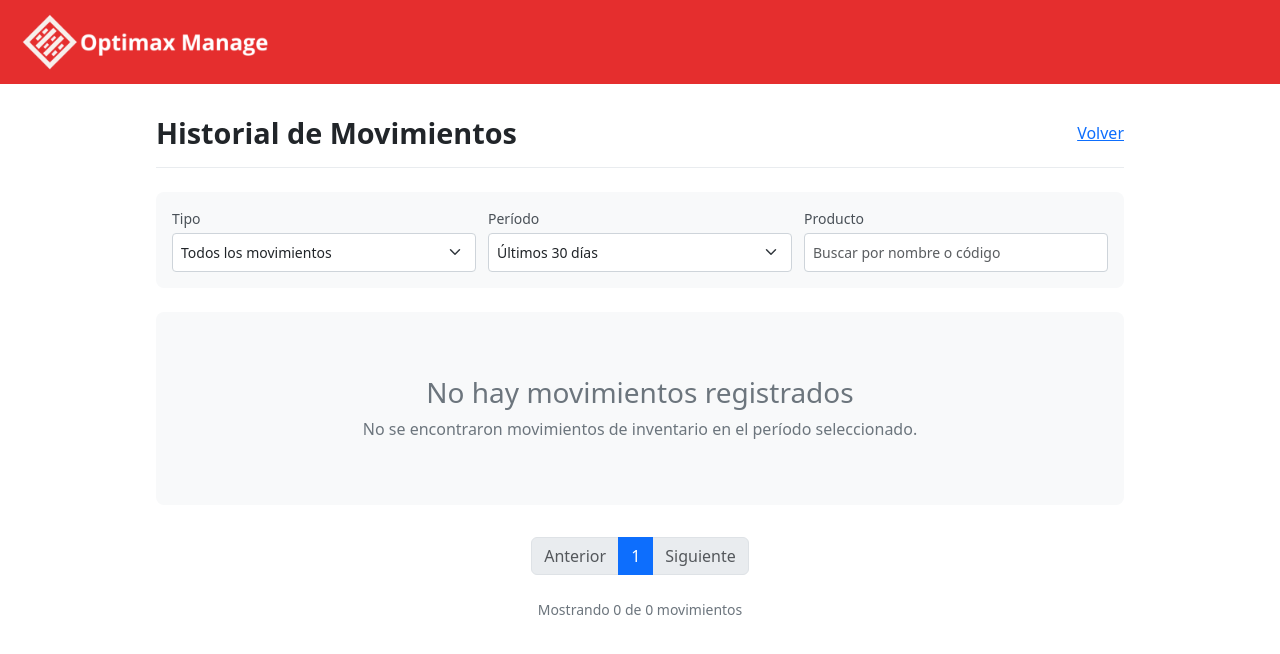
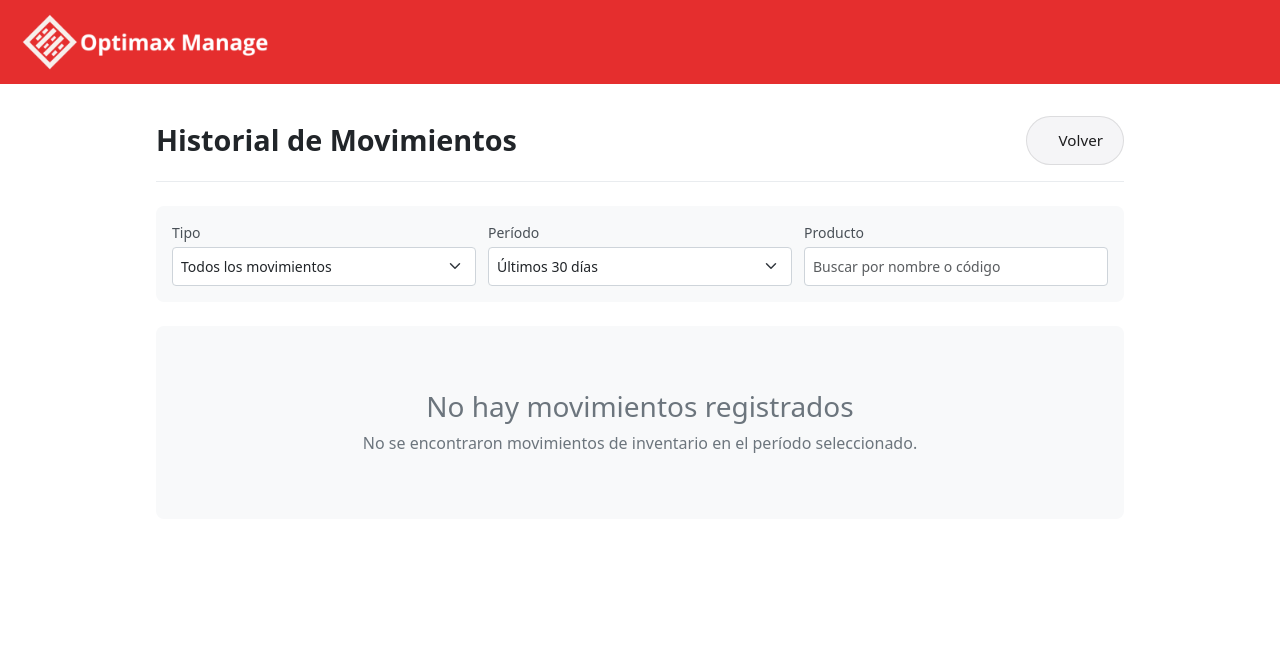
Before and after one commit to benjaminbecerriles/OPTIMAX, a Flask app: page /historial-movimientos in a window 1280 px wide. Shown: the top 654 px of the page. Run offline with Flask 3, Linux system fonts and the light colour scheme; the visitor is signed in with stand-in values (Sample User, id 1); data that the repository does not hold is empty; some libraries are stand-ins or nearby versions.

Commit message:
Mensaje claro

```diff
--- a/templates/historial_movimientos.html
+++ b/templates/historial_movimientos.html
@@ -28,6 +28,31 @@
     font-weight: 700;
     margin: 0;
     color: #212529;
+  }
+
+  /* Botón volver con estilo Apple */
+  .btn-volver {
+    display: flex;
+    align-items: center;
+    justify-content: center;
+    gap: 0.75rem;
+    padding: 0.75rem 1.25rem;
+    border-radius: 980px;
+    font-weight: 500;
+    font-size: 0.95rem;
+    transition: all 0.2s ease;
+    text-decoration: none;
+    cursor: pointer;
+    border: none;
+    background-color: #f5f5f7;
+    color: #1d1d1f;
+    border: 1px solid rgba(0, 0, 0, 0.1);
+  }
+
+  .btn-volver:hover {
+    background-color: #e8e8e8;
+    transform: translateY(-2px);
+    box-shadow: 0 2px 5px rgba(0, 0, 0, 0.1);
   }
 
   /* Filtros y búsqueda */
@@ -178,11 +203,55 @@
     color: #adb5bd;
   }
 
-  /* Paginación */
+  /* Paginación mejorada */
   .pagination-container {
     display: flex;
     justify-content: center;
     margin-top: 2rem;
+  }
+
+  .pagination {
+    display: flex;
+    list-style: none;
+    padding: 0;
+    margin: 0;
+    gap: 0.5rem;
+  }
+
+  .page-item {
+    margin: 0;
+  }
+
+  .page-link {
+    display: flex;
+    align-items: center;
+    justify-content: center;
+    padding: 0.5rem 1rem;
+    border-radius: 980px;
+    border: 1px solid rgba(0, 0, 0, 0.1);
+    color: #212529;
+    text-decoration: none;
+    transition: all 0.2s ease;
+    min-width: 40px;
+    height: 40px;
+    font-size: 0.95rem;
+  }
+
+  .page-link:hover {
+    background-color: #f5f5f7;
+    transform: translateY(-2px);
+  }
+
+  .page-item.active .page-link {
+    background-color: #e52e2e;
+    color: white;
+    border-color: #e52e2e;
+  }
+
+  .page-item.disabled .page-link {
+    color: #6c757d;
+    pointer-events: none;
+    opacity: 0.5;
   }
 
   .pagination-info {
@@ -218,9 +300,9 @@
   <!-- Encabezado con título y botón de volver -->
   <div class="page-header">
     <h1 class="page-title">Historial de Movimientos</h1>
-    <a href="{{ url_for('ajuste_stock') }}" class="btn-icon btn-outline">
+    <a href="{{ url_for('ajuste_stock') }}" class="btn-volver">
       <i class="fas fa-arrow-left"></i>
-      Volver
+      <span>Volver</span>
     </a>
   </div>
 
@@ -287,18 +375,34 @@
     {% endif %}
   </div>
 
-  <!-- Paginación simple -->
+  <!-- Paginación adaptada para 30 elementos por página -->
+  {% if movimientos and movimientos|length > 0 %}
     <div class="pagination-container">
       <nav aria-label="Paginación del historial">
         <ul class="pagination">
+          <!-- Botón Anterior -->
           <li class="page-item {% if current_page == 1 %}disabled{% endif %}">
-          <a class="page-link" href="?page={{ current_page - 1 }}">Anterior</a>
+            <a class="page-link" href="?page={{ current_page - 1 }}{% if request.args.get('tipo') %}&tipo={{ request.args.get('tipo') }}{% endif %}{% if request.args.get('periodo') %}&periodo={{ request.args.get('periodo') }}{% endif %}{% if request.args.get('q') %}&q={{ request.args.get('q') }}{% endif %}">Anterior</a>
           </li>
-        <li class="page-item active">
-          <span class="page-link">{{ current_page }}</span>
+
+          <!-- Números de página - Utilizando 30 por página en vez de 10 -->
+          {% set per_page = 30 %}
+          {% set total_pages = (total_movimientos + per_page - 1) // per_page %}
+          {% set start_page = [current_page - 2, 1]|max %}
+          {% set end_page = [start_page + 4, total_pages + 1]|min %}
+          {% if end_page - start_page < 5 and start_page > 1 %}
+            {% set start_page = [end_page - 4, 1]|max %}
+          {% endif %}
+
+          {% for i in range(start_page, end_page) %}
+            <li class="page-item {% if i == current_page %}active{% endif %}">
+              <a class="page-link" href="?page={{ i }}{% if request.args.get('tipo') %}&tipo={{ request.args.get('tipo') }}{% endif %}{% if request.args.get('periodo') %}&periodo={{ request.args.get('periodo') }}{% endif %}{% if request.args.get('q') %}&q={{ request.args.get('q') }}{% endif %}">{{ i }}</a>
             </li>
-        <li class="page-item {% if not has_next %}disabled{% endif %}">
-          <a class="page-link" href="?page={{ current_page + 1 }}">Siguiente</a>
+          {% endfor %}
+
+          <!-- Botón Siguiente -->
+          <li class="page-item {% if current_page >= total_pages %}disabled{% endif %}">
+            <a class="page-link" href="?page={{ current_page + 1 }}{% if request.args.get('tipo') %}&tipo={{ request.args.get('tipo') }}{% endif %}{% if request.args.get('periodo') %}&periodo={{ request.args.get('periodo') }}{% endif %}{% if request.args.get('q') %}&q={{ request.args.get('q') }}{% endif %}">Siguiente</a>
           </li>
         </ul>
       </nav>
@@ -315,11 +420,18 @@
     const periodoFilter = document.getElementById('periodoFilter');
     const productoFilter = document.getElementById('productoFilter');
 
+    // Preservar los parámetros actuales de la URL
+    function getBaseUrl() {
+      const currentParams = new URLSearchParams(window.location.search);
+      currentParams.delete('page'); // Siempre volver a la primera página cuando se cambian los filtros
+      return window.location.pathname + '?' + currentParams.toString();
+    }
+
     // Función para aplicar filtros
     function applyFilters() {
       const tipo = tipoFilter.value;
       const periodo = periodoFilter.value;
-      const producto = productoFilter.value.trim().toLowerCase();
+      const producto = productoFilter.value.trim();
 
       // Construir la URL con los parámetros de filtro
       let url = window.location.pathname + '?';
@@ -344,30 +456,51 @@
     }
 
     // Eventos para los filtros
+    if (tipoFilter) {
       tipoFilter.addEventListener('change', applyFilters);
+    }
+
+    if (periodoFilter) {
       periodoFilter.addEventListener('change', applyFilters);
+    }
 
     // Debounce para el filtro de producto (esperar a que el usuario termine de escribir)
+    if (productoFilter) {
       let debounceTimeout;
       productoFilter.addEventListener('input', function() {
         clearTimeout(debounceTimeout);
         debounceTimeout = setTimeout(applyFilters, 500);
       });
 
-    // Establecer los valores de los filtros desde los parámetros de la URL
-    const urlParams = new URLSearchParams(window.location.search);
-
-    if (urlParams.has('tipo')) {
-      tipoFilter.value = urlParams.get('tipo');
+      // Manejar la tecla Enter en el campo de búsqueda
+      productoFilter.addEventListener('keydown', function(e) {
+        if (e.key === 'Enter') {
+          e.preventDefault();
+          clearTimeout(debounceTimeout);
+          applyFilters();
+        }
+      });
     }
 
-    if (urlParams.has('periodo')) {
-      periodoFilter.value = urlParams.get('periodo');
+    // Asegurarse de que los enlaces de paginación preserven los filtros actuales
+    document.querySelectorAll('.pagination .page-link').forEach(link => {
+      const url = new URL(link.href);
+
+      // Añadir parámetros actuales
+      if (tipoFilter && tipoFilter.value !== 'todos') {
+        url.searchParams.set('tipo', tipoFilter.value);
       }
 
-    if (urlParams.has('q')) {
-      productoFilter.value = urlParams.get('q');
+      if (periodoFilter && periodoFilter.value !== '30') {
+        url.searchParams.set('periodo', periodoFilter.value);
       }
+
+      if (productoFilter && productoFilter.value.trim()) {
+        url.searchParams.set('q', productoFilter.value.trim());
+      }
+
+      link.href = url.toString();
+    });
   });
 </script>
 {% endblock %}
```
Also changed, not shown: other parts of templates/historial_movimientos.html (+41 -21 lines). Lines whose indentation alone changed are shown as unchanged.
